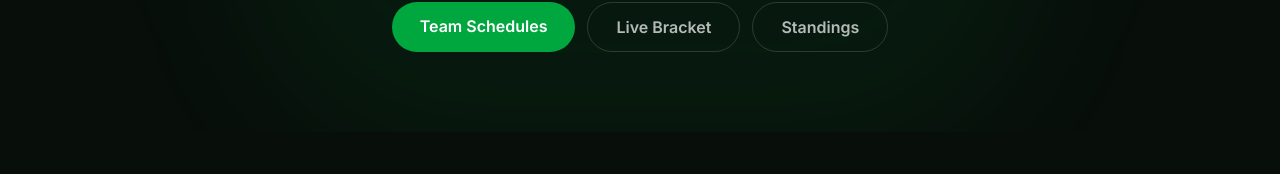
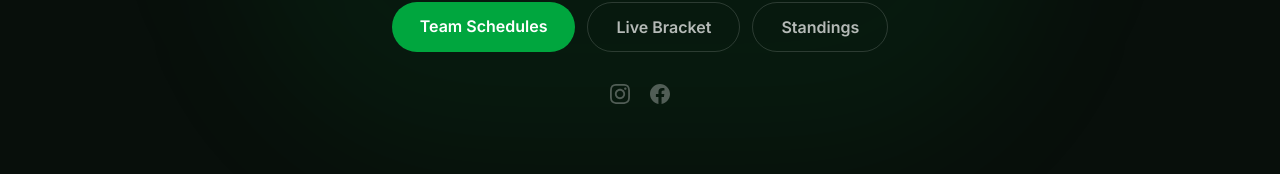
Before and after one commit to OCTechServices/Match-Hive, a Next.js app: page / in a window 1280 px wide. Shown: the part 349-523 px from the top of the page. Built offline with nearby package versions, Linux system fonts and the light colour scheme.

Commit message:
feat: add Instagram and Facebook social links to homepage
Co-Authored-By: Claude Sonnet 4.6 <noreply@anthropic.com>

```diff
--- a/app/page.tsx
+++ b/app/page.tsx
@@ -51,6 +51,32 @@ export default function HomePage() {
             </Link>
           </div>
         </div>
+
+        {/* Social links */}
+        <div className="flex items-center justify-center gap-5 mt-8">
+          <a
+            href="https://www.instagram.com/match.hive/"
+            target="_blank"
+            rel="noopener noreferrer"
+            aria-label="Match-Hive on Instagram"
+            className="text-white/30 hover:text-white/70 transition-colors"
+          >
+            <svg width="20" height="20" viewBox="0 0 24 24" fill="currentColor">
+              <path d="M12 2.163c3.204 0 3.584.012 4.85.07 3.252.148 4.771 1.691 4.919 4.919.058 1.265.069 1.645.069 4.849 0 3.205-.012 3.584-.069 4.849-.149 3.225-1.664 4.771-4.919 4.919-1.266.058-1.644.07-4.85.07-3.204 0-3.584-.012-4.849-.07-3.26-.149-4.771-1.699-4.919-4.92-.058-1.265-.07-1.644-.07-4.849 0-3.204.013-3.583.07-4.849.149-3.227 1.664-4.771 4.919-4.919 1.266-.057 1.645-.069 4.849-.069zm0-2.163c-3.259 0-3.667.014-4.947.072-4.358.2-6.78 2.618-6.98 6.98-.059 1.281-.073 1.689-.073 4.948 0 3.259.014 3.668.072 4.948.2 4.358 2.618 6.78 6.98 6.98 1.281.058 1.689.072 4.948.072 3.259 0 3.668-.014 4.948-.072 4.354-.2 6.782-2.618 6.979-6.98.059-1.28.073-1.689.073-4.948 0-3.259-.014-3.667-.072-4.947-.196-4.354-2.617-6.78-6.979-6.98-1.281-.059-1.69-.073-4.949-.073zm0 5.838c-3.403 0-6.162 2.759-6.162 6.162s2.759 6.163 6.162 6.163 6.162-2.759 6.162-6.163c0-3.403-2.759-6.162-6.162-6.162zm0 10.162c-2.209 0-4-1.79-4-4 0-2.209 1.791-4 4-4s4 1.791 4 4c0 2.21-1.791 4-4 4zm6.406-11.845c-.796 0-1.441.645-1.441 1.44s.645 1.44 1.441 1.44c.795 0 1.439-.645 1.439-1.44s-.644-1.44-1.439-1.44z"/>
+            </svg>
+          </a>
+          <a
+            href="https://www.facebook.com/profile.php?id=61590853255594"
+            target="_blank"
+            rel="noopener noreferrer"
+            aria-label="Match-Hive on Facebook"
+            className="text-white/30 hover:text-white/70 transition-colors"
+          >
+            <svg width="20" height="20" viewBox="0 0 24 24" fill="currentColor">
+              <path d="M24 12.073c0-6.627-5.373-12-12-12s-12 5.373-12 12c0 5.99 4.388 10.954 10.125 11.854v-8.385H7.078v-3.47h3.047V9.43c0-3.007 1.792-4.669 4.533-4.669 1.312 0 2.686.235 2.686.235v2.953H15.83c-1.491 0-1.956.925-1.956 1.874v2.25h3.328l-.532 3.47h-2.796v8.385C19.612 23.027 24 18.062 24 12.073z"/>
+            </svg>
+          </a>
+        </div>
       </div>
     </section>
   )
```
